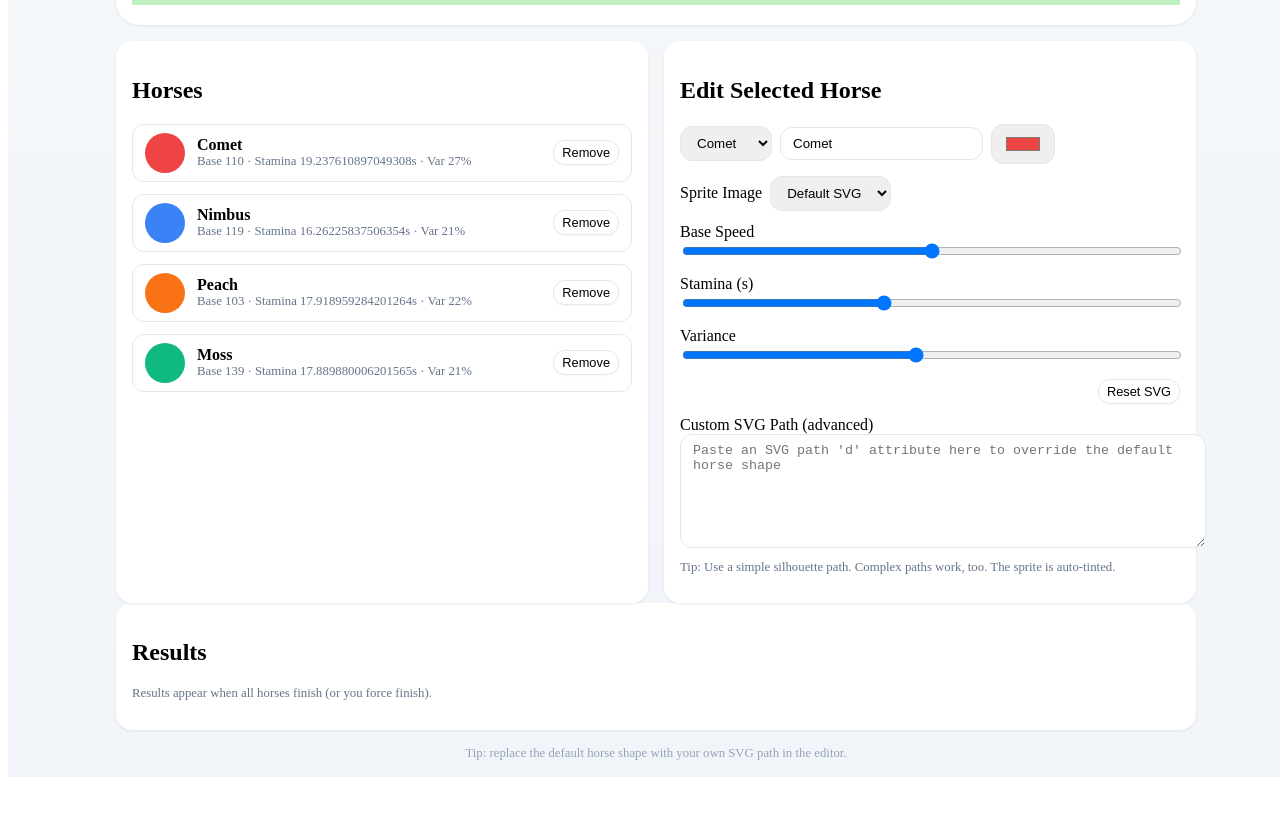
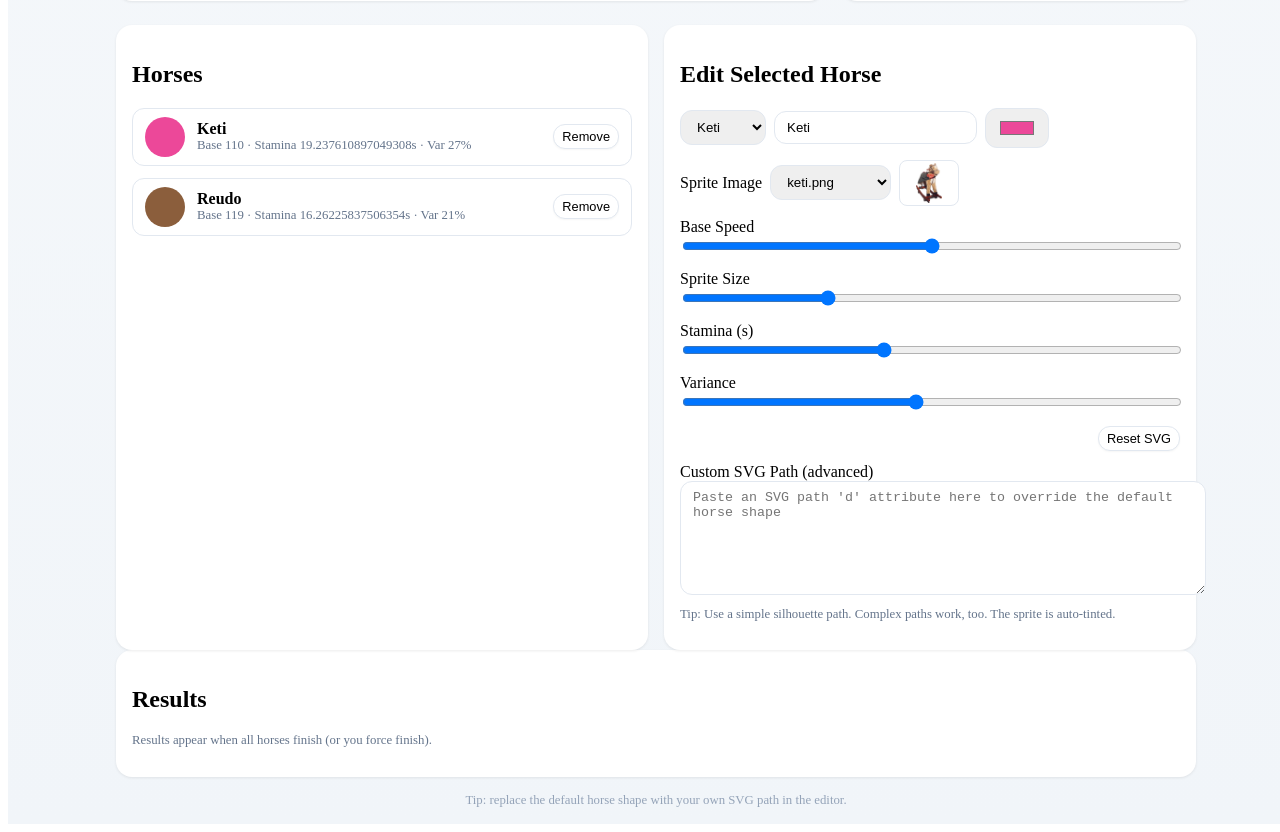
Before and after one commit to zumpious/riddle-box, a React (Create React App) app: page /horse-racing in a window 1280 px wide. Shown: the part 1394-2226 px from the top of the page. Before the commit the page ends 2179 px from the top, so only its background shows below. Built offline with nearby package versions, Linux system fonts and the light colour scheme; the HTML template or start-up script is replaced by a standard one.

Commit message:
Make image size adjustable

```diff
--- a/src/games/horse_racing/HorseRacing.jsx
+++ b/src/games/horse_racing/HorseRacing.jsx
@@ -51,12 +51,22 @@ const HorseRacing = () => {
   const [raceName, setRaceName] = useState('Birthday Grand Prix')
   const [countdown, setCountdown] = useState(3)
 
-  const [horses, setHorses] = useState(() => [
-    mkHorse('Comet', '#ef4444'),
-    mkHorse('Nimbus', '#3b82f6'),
-    mkHorse('Peach', '#f97316'),
-    mkHorse('Moss', '#10b981')
-  ])
+  const [horses, setHorses] = useState(() => {
+    let ketiImg
+    let reudoImg
+    try {
+      // optional: only if files exist
+      ketiImg = require('../../img/horse_racing/keti.png')
+    } catch (e) {}
+    try {
+      reudoImg = require('../../img/horse_racing/reudo.png')
+    } catch (e) {}
+
+    return [
+      { ...mkHorse('Keti', '#ec4899'), imgSrc: ketiImg }, // pink-ish
+      { ...mkHorse('Reudo', '#8b5e3c'), imgSrc: reudoImg } // brown-ish
+    ]
+  })
 
   const [status, setStatus] = useState('idle') // 'idle' | 'countdown' | 'running' | 'finished'
   const [startTime, setStartTime] = useState(null)
@@ -208,6 +218,15 @@ const HorseRacing = () => {
           </div>
         </div>
 
+        <div ref={arenaRef} className="horse-arena">
+          <RaceArena
+            horses={horses}
+            totalDistance={totalDistance}
+            status={status}
+            countdown={countdown}
+          />
+        </div>
+
         <div className="horse-settings">
           <div className="settings-card">
             <h2>Race Settings</h2>
@@ -269,15 +288,6 @@ const HorseRacing = () => {
               Starts automatically when you press "Start Race".
             </p>
           </div>
-        </div>
-
-        <div ref={arenaRef} className="horse-arena">
-          <RaceArena
-            horses={horses}
-            totalDistance={totalDistance}
-            status={status}
-            countdown={countdown}
-          />
         </div>
 
         <div className="horse-panels">
@@ -417,36 +427,28 @@ function RaceArena({ horses, totalDistance, status, countdown }) {
                 color={h.color}
                 svgPath={h.svgPath}
                 imgSrc={h.imgSrc}
+                spriteScale={h.spriteScale}
               />
-              {/* Name + time tag */}
-              <g transform="translate(0, -26)">
+              {/* Name tag behind the horse, rotated with the sprite */}
+              <g transform={`translate(-70, -10)`} pointerEvents="none">
                 <rect
                   x={-40}
-                  y={-18}
+                  y={-10}
                   width={80}
-                  height={20}
-                  rx={10}
+                  height={18}
+                  rx={9}
                   fill="white"
                   opacity={0.9}
                 />
                 <text
                   x={0}
-                  y={-5}
+                  y={3}
                   textAnchor="middle"
                   fontSize="10"
                   fill="#0f172a"
                   fontWeight={600}
                 >
                   {h.name}
-                </text>
-                <text
-                  x={0}
-                  y={8}
-                  textAnchor="middle"
-                  fontSize="10"
-                  fill="#334155"
-                >
-                  {h.finishedAtMs != null ? msToClock(h.finishedAtMs) : ''}
                 </text>
               </g>
             </g>
@@ -481,19 +483,29 @@ function RaceArena({ horses, totalDistance, status, countdown }) {
   )
 }
 
-function HorseSprite({ color, svgPath, imgSrc }) {
+function HorseSprite({ color, svgPath, imgSrc, spriteScale = 1 }) {
   return (
     <g>
       <g transform="translate(-16, -12)">
         {imgSrc ? (
-          <image
-            href={imgSrc}
-            x={-16}
-            y={-12}
-            width={32}
-            height={24}
-            preserveAspectRatio="xMidYMid meet"
-          />
+          (() => {
+            const baseW = 32
+            const baseH = 24
+            const w = baseW * spriteScale
+            const h = baseH * spriteScale
+            const x = -16 - (w - baseW) / 2
+            const y = -12 - (h - baseH) / 2
+            return (
+              <image
+                href={imgSrc}
+                x={x}
+                y={y}
+                width={w}
+                height={h}
+                preserveAspectRatio="xMidYMid meet"
+              />
+            )
+          })()
         ) : svgPath ? (
           <path d={svgPath} fill={color} stroke="black" strokeWidth={0.5} />
         ) : (
@@ -573,6 +585,17 @@ function HorseEditor({ horses, onChange }) {
         />
       </label>
       <label className="slider">
+        Sprite Size
+        <input
+          type="range"
+          min={0.6}
+          max={2}
+          step={0.1}
+          value={sel.spriteScale ?? 1}
+          onChange={(e) => update({ spriteScale: Number(e.target.value) })}
+        />
+      </label>
+      <label className="slider">
         Stamina (s)
         <input
           type="range"
@@ -629,6 +652,7 @@ function mkHorse(name, color) {
     name,
     color,
     imgSrc: undefined,
+    spriteScale: 1,
     baseSpeed: 100 + Math.random() * 40,
     stamina: 12 + Math.random() * 12,
     variance: 0.18 + Math.random() * 0.12,
```
